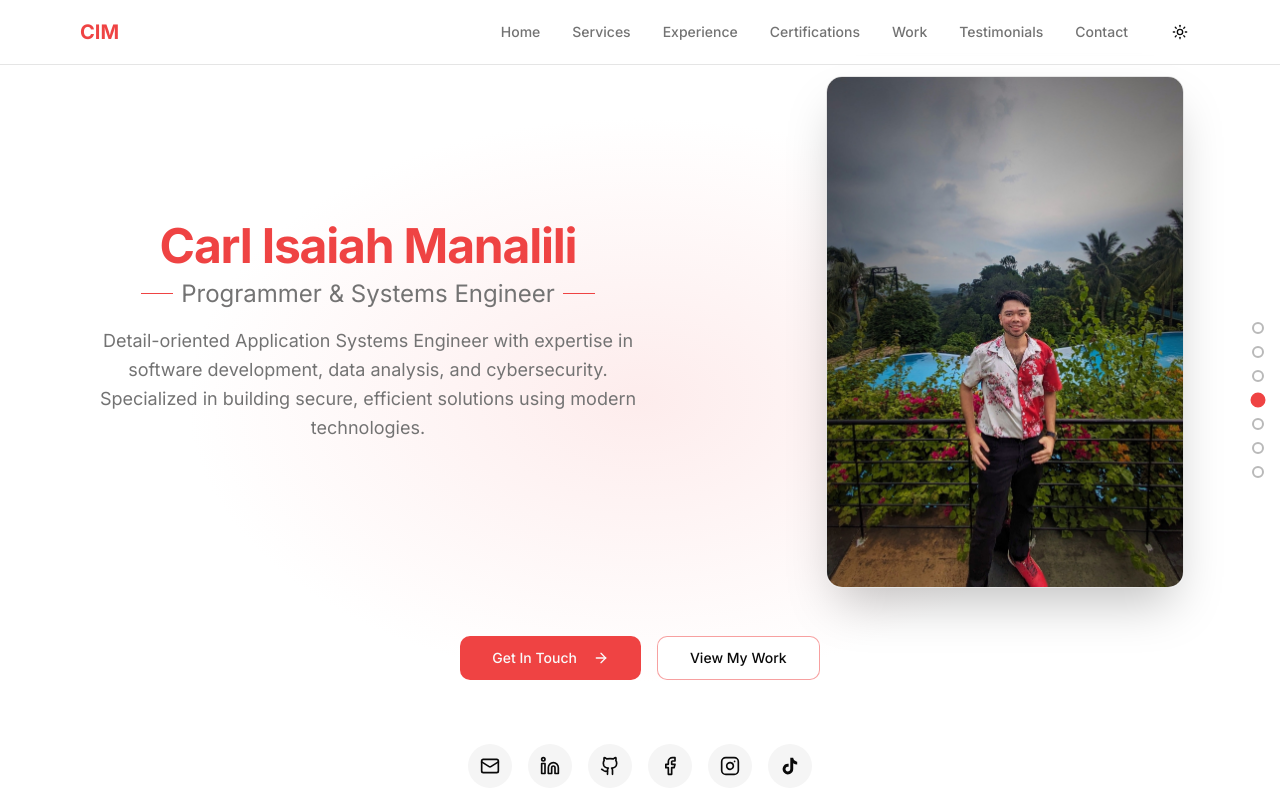
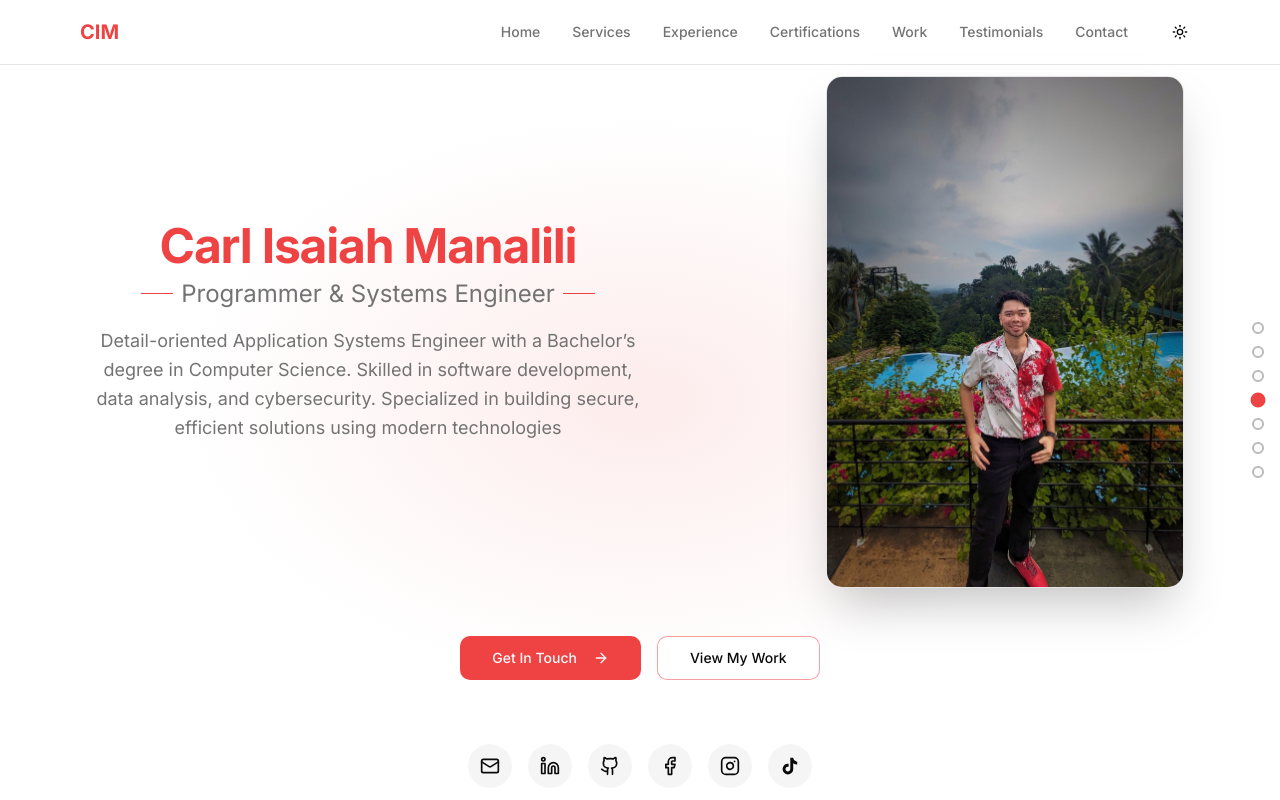
Before and after one commit to carlbine17/carlbine-folio-hub, a React (Vite) app: page / in a window 1280 px wide. Shown: the top 800 px of the page. Built offline with nearby package versions, Linux system fonts and the light colour scheme; the HTML template or start-up script is replaced by a standard one.

Commit message:
Update profile header with CS degree

```diff
--- a/src/components/Hero.tsx
+++ b/src/components/Hero.tsx
@@ -31,9 +31,9 @@ const Hero = () => {
                   <div className="h-px w-8 bg-primary" />
                 </div>
                 <p className="text-lg text-muted-foreground max-w-2xl mx-auto leading-relaxed mt-4">
-                  Detail-oriented Application Systems Engineer with expertise in software
-                  development, data analysis, and cybersecurity. Specialized in building
-                  secure, efficient solutions using modern technologies.
+                  Detail-oriented Application Systems Engineer with a Bachelor’s degree in Computer Science.
+                  Skilled in software development, data analysis, and cybersecurity. Specialized in building secure,
+                  efficient solutions using modern technologies
                 </p>
               </div>
             </div>
```
